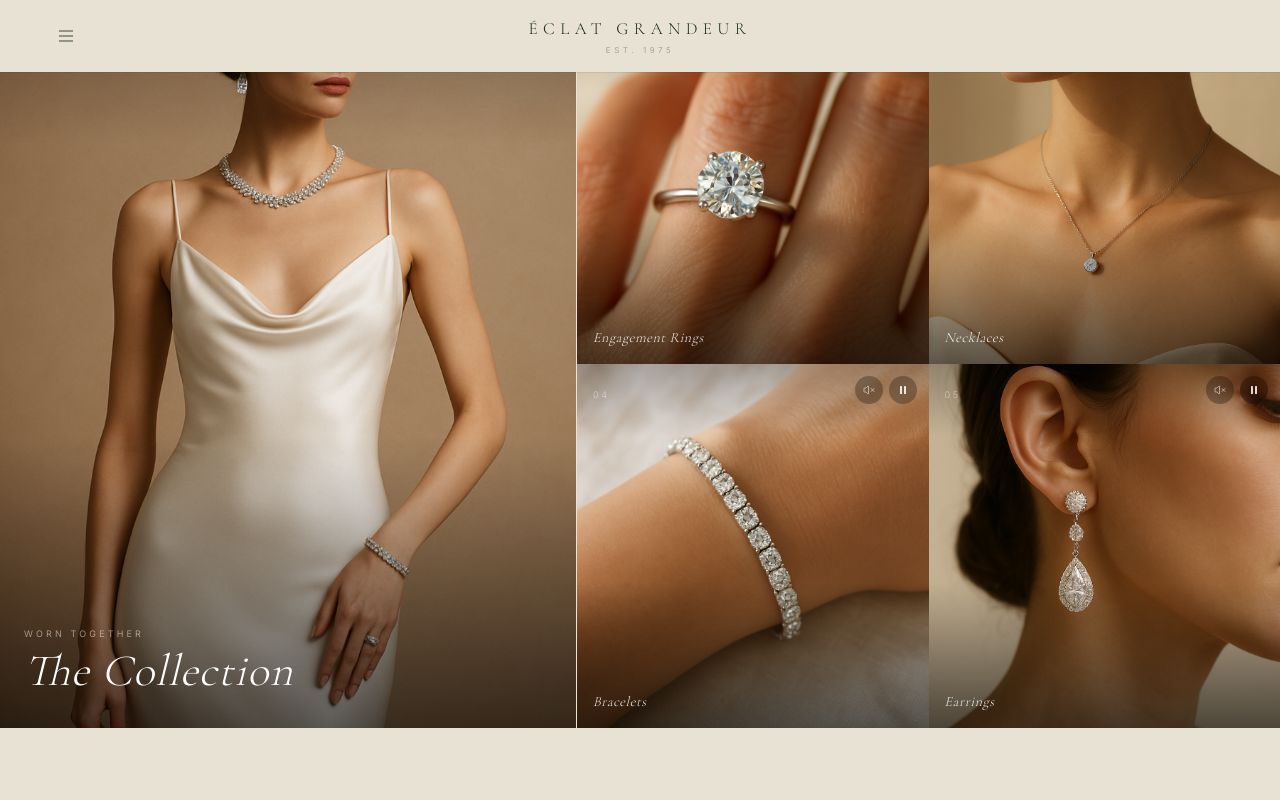
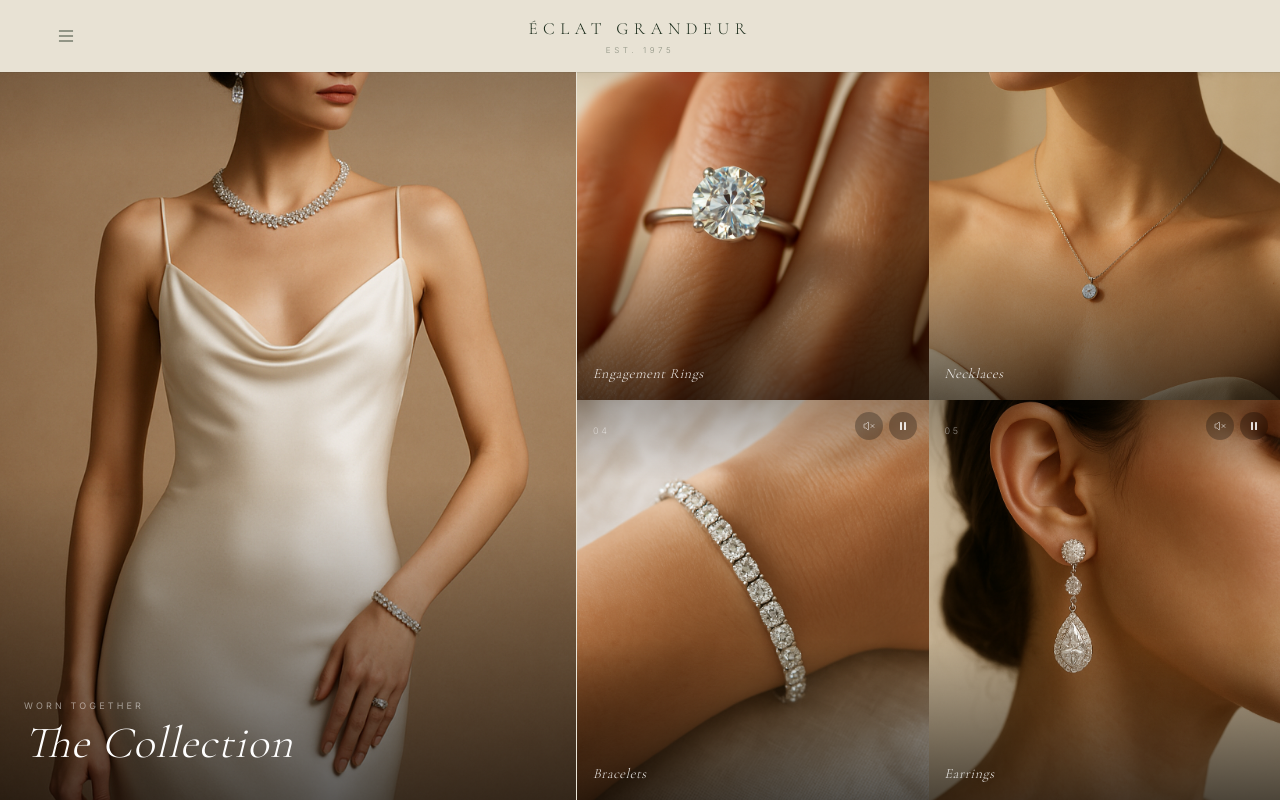
Before and after one commit to Mallott2012/EclatGrandeur, a Next.js app: page / in a window 1280 px wide. Built offline with nearby package versions, Linux system fonts and the light colour scheme.

Commit message:
feat: update layout and hero component styles for better layout consistency
Co-authored-by: Mallott2012 <176378436+Mallott2012@users.noreply.github.com>

```diff
--- a/src/app/layout.tsx
+++ b/src/app/layout.tsx
@@ -52,9 +52,9 @@
 }) {
   return (
     <html lang="en" className={`${display.variable} ${sans.variable}`} style={{ backgroundColor: '#e8e2d4' }}>
-      <body>
+      <body className="flex h-dvh flex-col overflow-hidden">
         <Header />
-        <main>{children}</main>
+        <main className="min-h-0 flex-1">{children}</main>
       </body>
     </html>
   );
--- a/src/components/home/Hero.tsx
+++ b/src/components/home/Hero.tsx
@@ -166,7 +166,7 @@
 
 export function Hero() {
   return (
-    <div className="flex" style={{ height: 'calc(100vh - 72px)' }}>
+    <div className="flex h-full"style={{ minHeight: 0 }}>
 
       {/* Left — model hero (45%) */}
       <ModelPanel />
```
